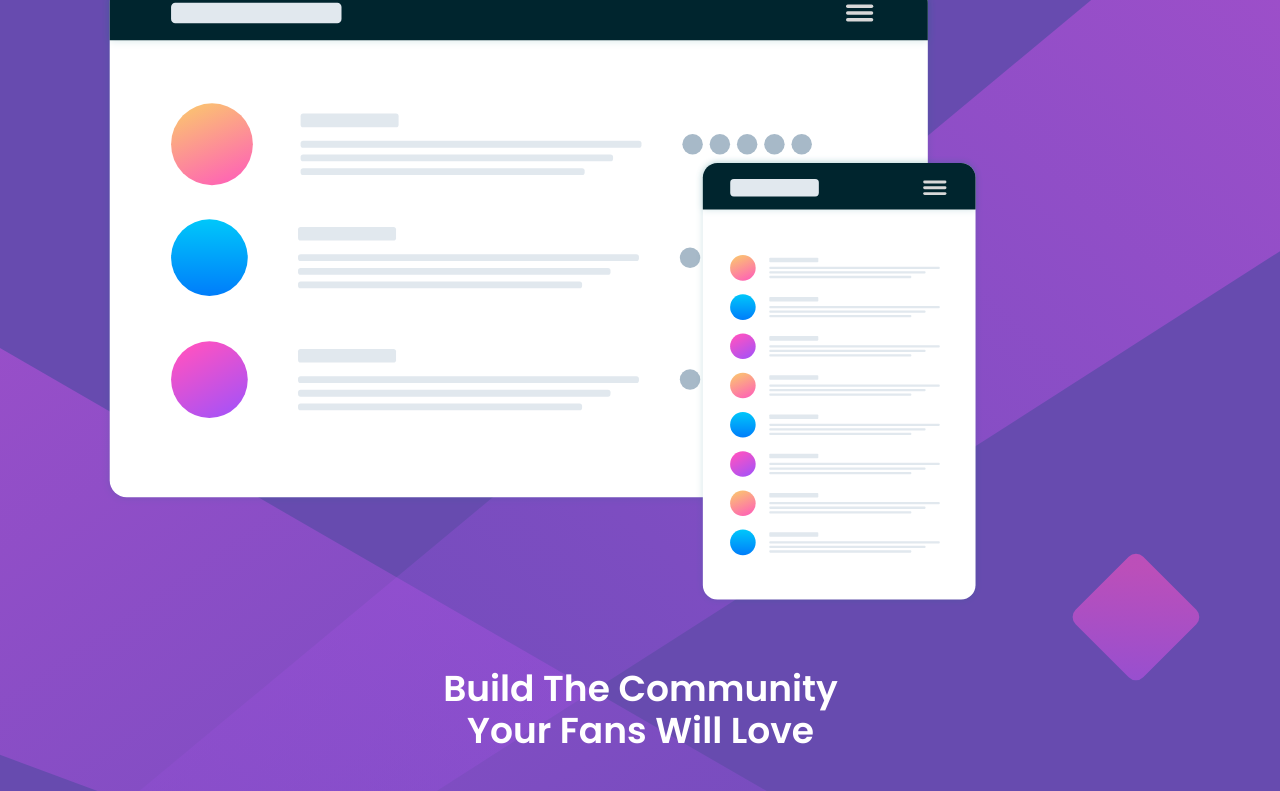
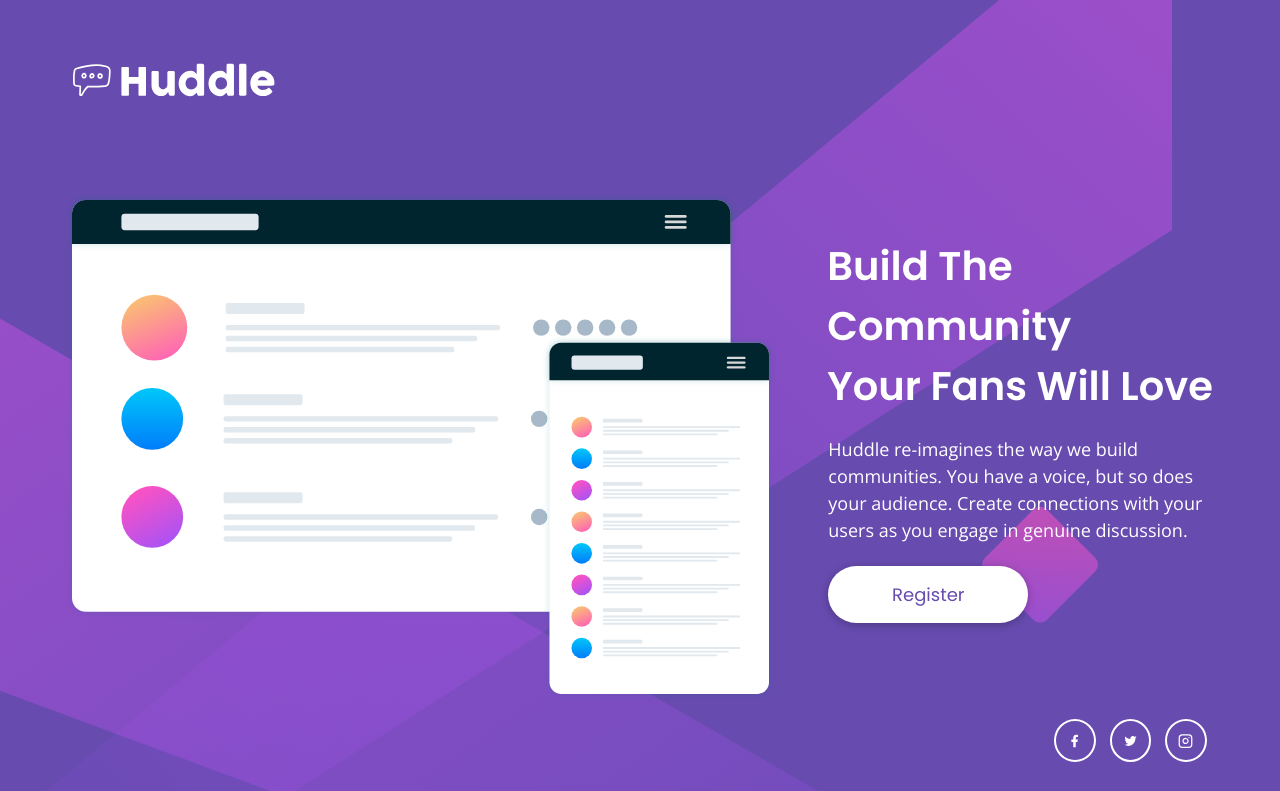
Before and after one commit to JCDMeira/huddle-lp, a React (Create React App) app: page / in a window 1280 px wide. Shown: the top 791 px of the page. Built offline with nearby package versions, Linux system fonts and the light colour scheme.

Commit message:
Add: design for desktop device

```diff
--- a/src/App.css
+++ b/src/App.css
@@ -256,3 +256,93 @@ html {
     height: 3rem;
   }
 }
+
+@media (min-width: 1200px) {
+  .background {
+    width: 91.52777%;
+  }
+
+  .content {
+    width: 91.666666%;
+    height: 74.8rem;
+  }
+
+  .info {
+    height: 68.8rem;
+    display: flex;
+  }
+
+  .logo {
+    width: 29rem;
+    height: 5.383rem;
+    margin: 2.7rem 0 8.617rem -2.7rem;
+  }
+
+  .figure {
+    width: 71rem;
+    height: 50.671rem;
+  }
+
+  .infoField {
+    display: flex;
+    flex-direction: column;
+    align-items: initial;
+    padding-left: 4.9rem;
+    padding-right: 0.5rem;
+  }
+
+  .info h1 {
+    font-size: 40px;
+    line-height: 60px;
+    text-align: initial;
+    margin: 21rem 0 1.3rem 0rem;
+    margin-left: 0.3rem;
+    margin-bottom: 1.3rem;
+  }
+
+  .info span {
+    font-size: 40px;
+    line-height: 60px;
+    text-align: initial;
+    display: inline-block;
+    margin-bottom: 0.7rem;
+  }
+
+  .info p {
+    font-size: 18px;
+    line-height: 27px;
+    text-align: initial;
+    padding: 0 1.6rem 0 0.4rem;
+    margin-bottom: 0rem;
+  }
+
+  .info button {
+    width: 20rem;
+    height: 5.7rem;
+    font-size: 18px;
+    line-height: 24px;
+    margin-left: 0.4rem;
+    margin-top: 2.2rem;
+  }
+  .info button:hover {
+    font-size: 2.1rem;
+  }
+
+  .footer {
+    height: 6rem;
+    display: flex;
+    justify-content: flex-end;
+  }
+  .footer .iconContent {
+    /* width: 3.75rem; */
+    width: 4.15rem;
+    /* height: 3.9rem; */
+    height: 4.3rem;
+    margin-top: -0.7rem;
+    border: 2px solid #ffffff;
+    margin-left: 1.4rem;
+  }
+  #last {
+    margin-right: 2rem;
+  }
+}
--- a/src/App.jsx
+++ b/src/App.jsx
@@ -20,8 +20,10 @@ function App() {
         />
         <div className="content">
           <div className="info">
-            <img className="logo" src={huddle} alt="logo" />
-            <img className="figure" src={figure} alt="illustration" />
+            <div>
+              <img className="logo" src={huddle} alt="logo" />
+              <img className="figure" src={figure} alt="illustration" />
+            </div>
             <div className="infoField">
               <h1>
                 {' '}
@@ -40,21 +42,21 @@ function App() {
             <div className="iconContent" id="first">
               <RiFacebookFill
                 className="icon"
-                size={widthDevice > 1023 ? 28 : 15}
+                size={widthDevice > 1023 ? 22 : 15}
                 color="#fff"
               />
             </div>
             <div className="iconContent">
               <AiOutlineTwitter
                 className="icon"
-                size={widthDevice > 1023 ? 28 : 15}
+                size={widthDevice > 1023 ? 22 : 15}
                 color="#fff"
               />
             </div>
-            <div className="iconContent">
+            <div className="iconContent" id="last">
               <FiInstagram
                 className="icon"
-                size={widthDevice > 1023 ? 28 : 15}
+                size={widthDevice > 1023 ? 22 : 15}
                 color="#fff"
               />
             </div>
```
Also changed, not shown: presentation/i-pad.png.
